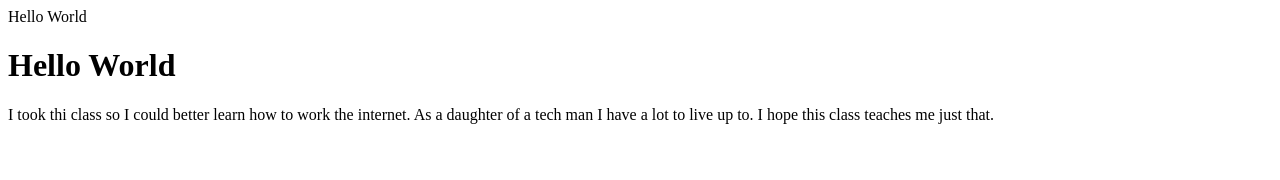
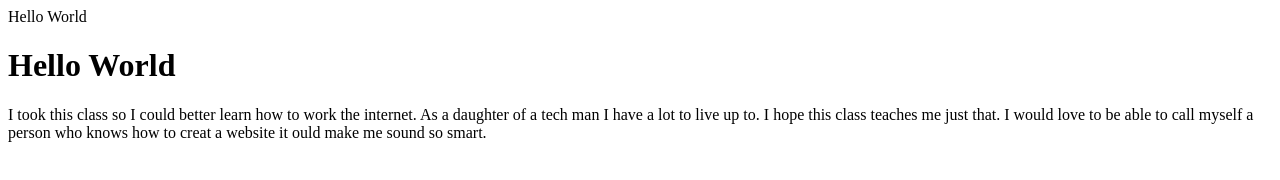
Before and after one commit to Rahmlowc/HelloWorld, a plain HTML site: page index.html in a window 1280 px wide. Drawn offline with Linux system fonts and the light colour scheme.

Commit message:
Update index.html
added another sentence to my paragraph

```diff
--- a/index.html
+++ b/index.html
@@ -3,6 +3,6 @@ Hello World
 <html>
 <body>
   <h1>Hello World</h1>
-  <p>I took thi class so I could better learn how to work the internet. As a daughter of a tech man I have a lot to live up to. I hope this class teaches me just that.</p></html>
+  <p>I took this class so I could better learn how to work the internet. As a daughter of a tech man I have a lot to live up to. I hope this class teaches me just that. I would love to be able to call myself a person who knows how to creat a website it ould make me sound so smart.</p></html>
   </body>
 </html>
```
